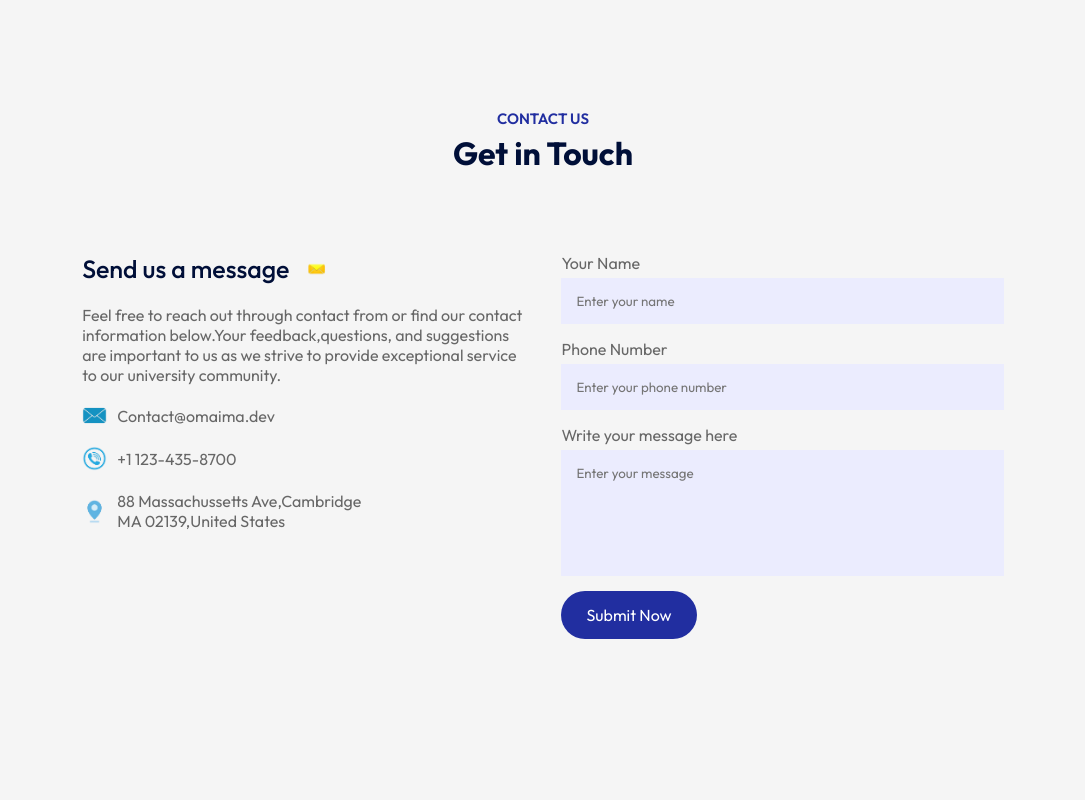
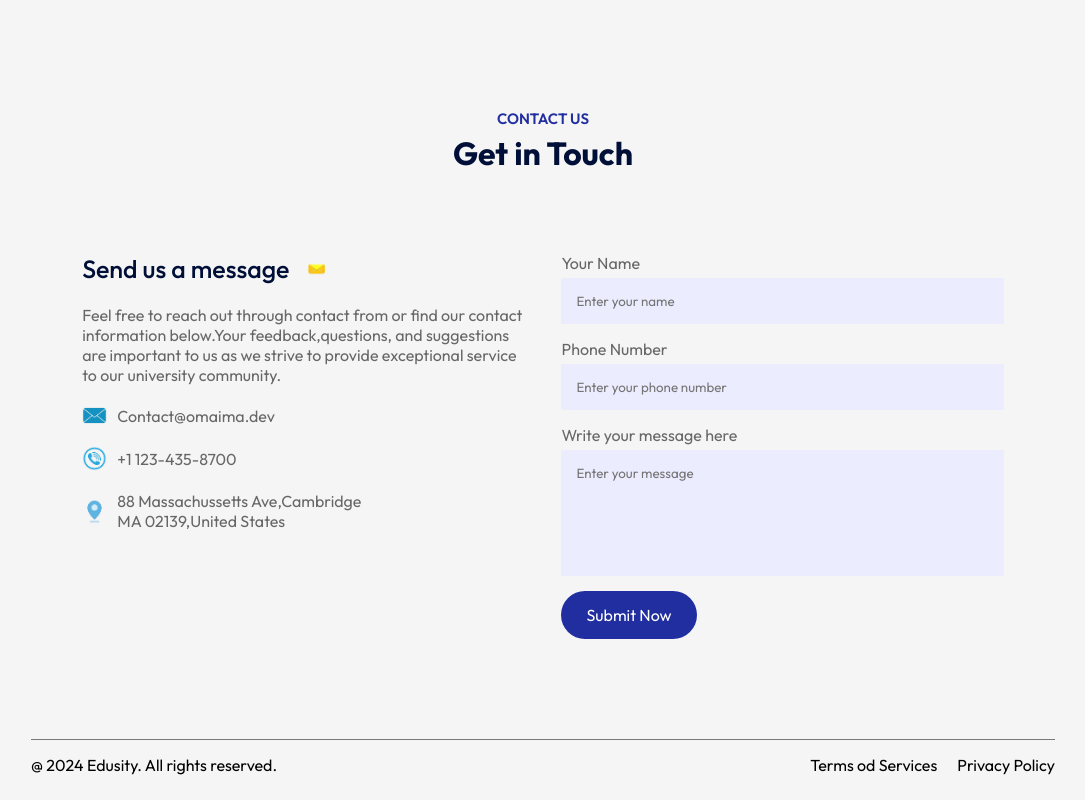
Before and after one commit to OmaimaBen123/Edusity-project, a React (Vite) app: page / in a window 1280 px wide. Shown: the part 3121-3921 px from the top of the page, without its empty margins (97-1182 px from the left). Before the commit the page ends 3860 px from the top, so only its background shows below. Built offline with nearby package versions, Linux system fonts and the light colour scheme.

Commit message:
add the footer section

```diff
--- a/src/App.jsx
+++ b/src/App.jsx
@@ -7,6 +7,7 @@ import About from './Components/About/About';
 import Campus from './Components/Campus/Campus';
 import Testimonial from './Components/Testimonial/Testimonial';
 import Contact from './Components/Contact/Contact';
+import Footer from './Components/Footer/Footer';
 
 
 
@@ -26,7 +27,8 @@ const App = () => {
 
         <Testimonial />
         <Title subTitle='Contact Us ' title='Get in Touch' />
-        <Contact/>
+        <Contact />
+        <Footer/>
       </div>
 
     </div>
--- /dev/null
+++ b/src/Components/Footer/Footer.css
@@ -0,0 +1,13 @@
+.footer{
+    margin: 10px auto;
+    display: flex;
+    align-items: center;
+    justify-content: space-between;
+    border-top: 1px solid #797979;
+    padding: 15px 0;
+}
+.footer ul li {
+    list-style: none;
+    display: inline-block;
+    margin-left: 20px;
+}
--- /dev/null
+++ b/src/Components/Footer/Footer.jsx
@@ -0,0 +1,16 @@
+import React from 'react';
+import './Footer.css'
+
+const Footer = () => {
+  return (
+    <div className='footer'>
+          <p> @ 2024 Edusity. All rights reserved. </p>
+          <ul>
+              <li>Terms od Services</li>
+              <li>Privacy Policy</li>
+          </ul>
+    </div>
+  )
+}
+
+export default Footer
```
